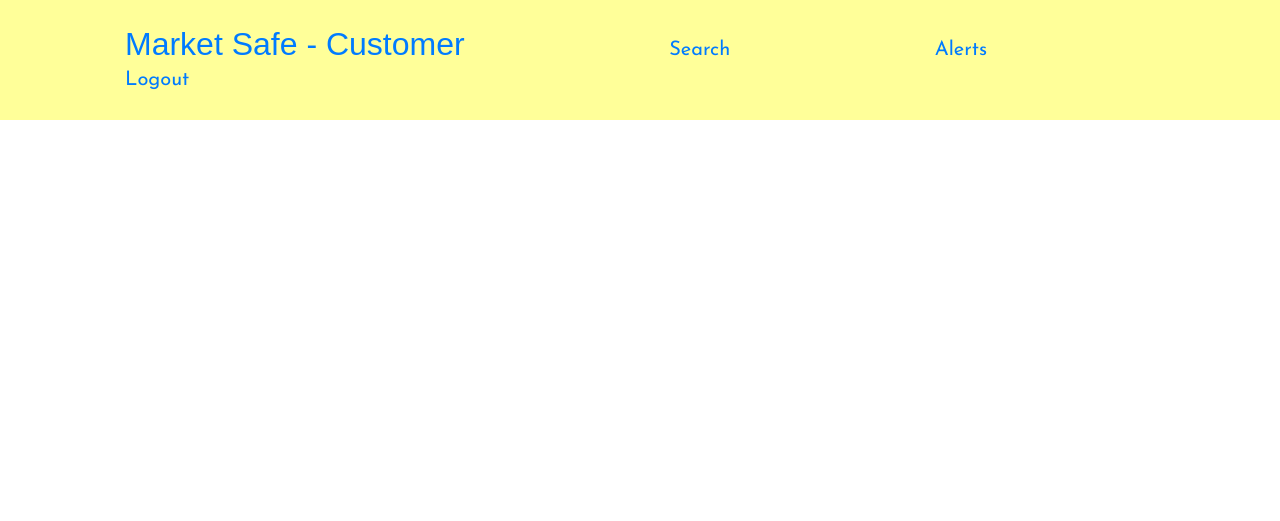
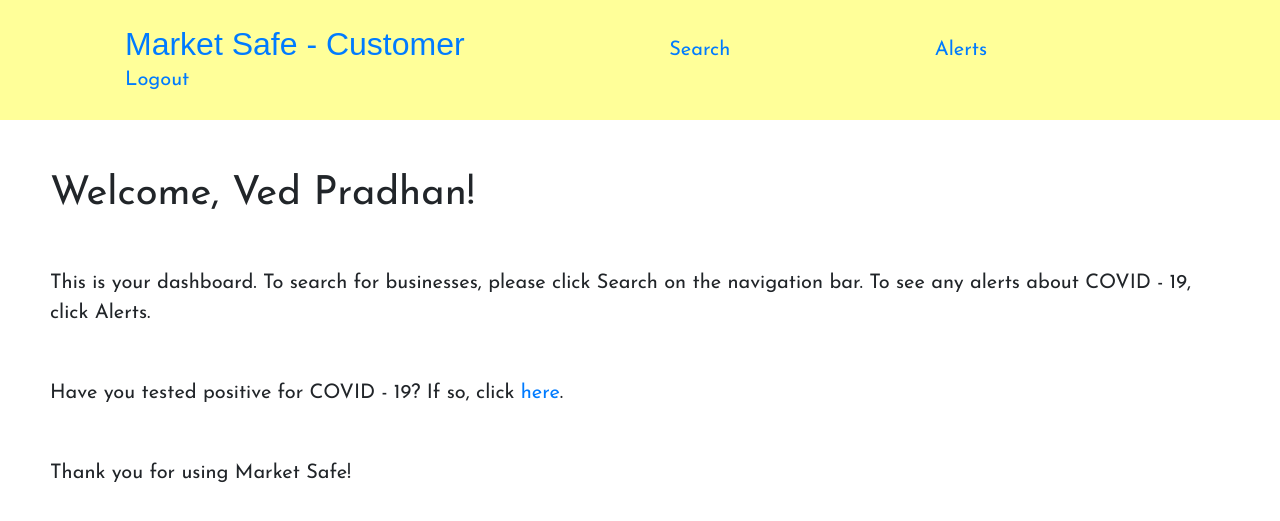
Before and after one commit to Ved-P/market-safe, a Django app: page /customer/ in a window 1280 px wide. Shown: the top 521 px of the page. Run offline with Django 3.2, Linux system fonts and the light colour scheme; a user stored in the database is signed in; data comes from the database, SQL or seed files in the repository; some libraries are stand-ins or nearby versions; some web fonts are replaced.

Commit message:
Finished the customer dashboard page.

```diff
--- a/customer/views.py
+++ b/customer/views.py
@@ -9,7 +9,11 @@ from .models import Customer
 def index(request):
     if not request.user.is_authenticated:
         return HttpResponseRedirect(reverse("customer:login"))
-    return render(request, "customer/customer.html")
+    else:
+        customer = Customer.objects.get(user=request.user)
+        return render(request, "customer/customer.html", {
+            "test_status": customer.test_status
+        })
 
 def login_view(request):
     if request.user.is_authenticated:
--- /dev/null
+++ b/static/customer/customer.css
@@ -0,0 +1,14 @@
+h1 {
+  font-family: Josefin Sans, sans-serif;
+  margin: 50px;
+}
+
+p {
+  font-family: Josefin Sans, sans-serif;
+  margin: 50px;
+  font-size: 20px;
+}
+
+#test {
+  padding: 0px;
+}
--- a/templates/customer/customer.html
+++ b/templates/customer/customer.html
@@ -1,7 +1,17 @@
 {% extends 'customer/layout.html' %}
+{% load static %}
 
 {% block stylesheets %}
+  <link rel="stylesheet" href="{% static 'customer/customer.css' %}">
 {% endblock %}
 
 {% block body %}
+  <h1>Welcome, {{ request.user.first_name }} {{ request.user.last_name}}!</h1>
+  <p>This is your dashboard. To search for businesses, please click Search on the navigation bar. To see any alerts about COVID - 19, click Alerts.</p>
+  {% if test_status == 0 %}
+    <p>Have you tested positive for COVID - 19? If so, click <a id="test" href="{% url 'customer:positive' %}">here</a>.</p>
+  {% elif test_status == 1 %}
+    <p>Have you recovered from COVID - 19? If so, click <a id="test" href="{% url 'customer:negative' %}">here</a>.</p>
+  {% endif %}
+  <p>Thank you for using Market Safe!</p>
 {% endblock %}
```
